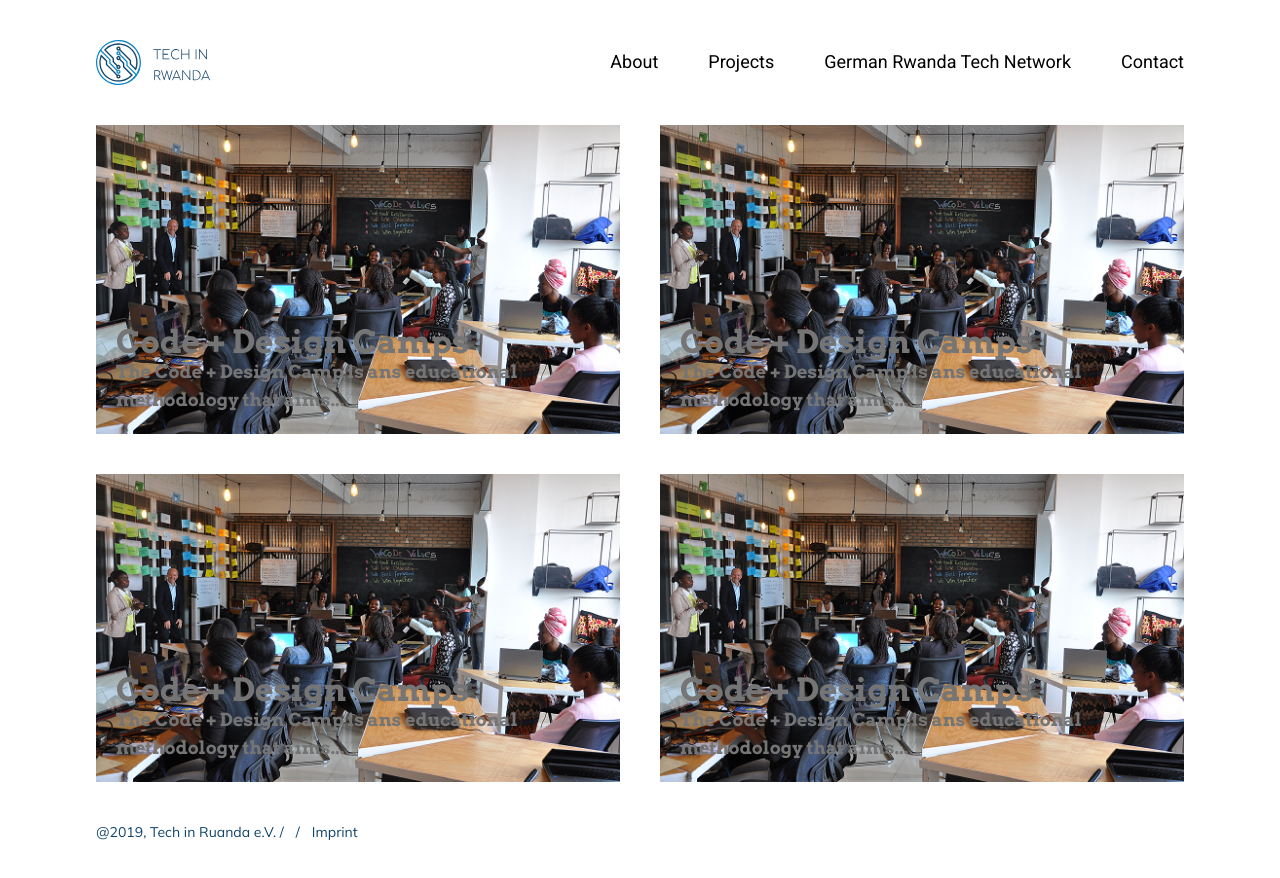
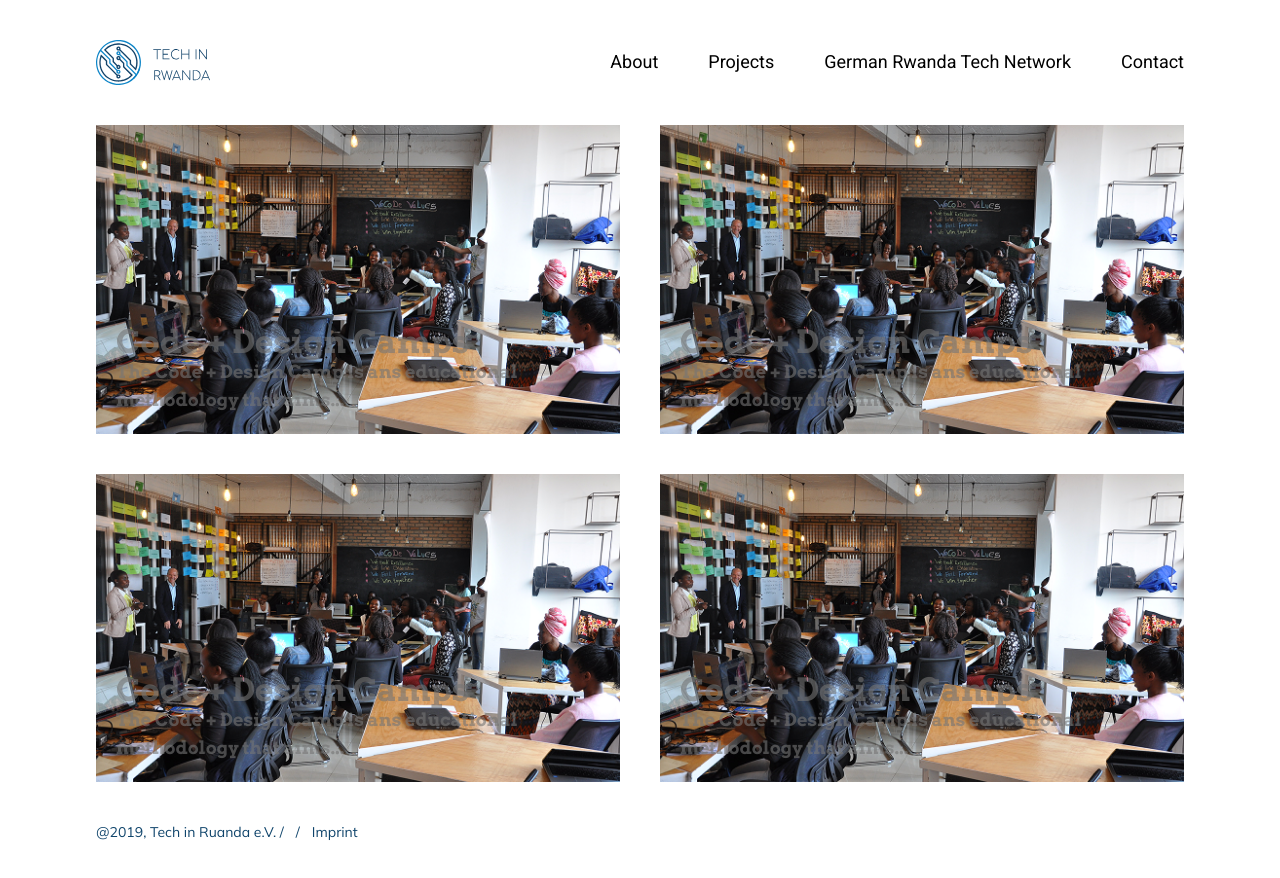
Before and after one commit to kb21-rw/tech-in-rwda-frontend, a Next.js app: page /projects in a window 1280 px wide. Shown: the top 878 px of the page. Built offline with nearby package versions, Linux system fonts and the light colour scheme.

Commit message:
refactor: image card component

```diff
--- a/src/components/ImageCardGrid/Card.tsx
+++ b/src/components/ImageCardGrid/Card.tsx
@@ -19,7 +19,7 @@
             className=" w-full h-full object-cover"
           />
           <div className="absolute inset-0 bg-secondary opacity-0 group-hover:opacity-80 transition" />
-          <div className="font-arvo text-primary font-bold absolute bottom-0 left-0 z-10 p-5 group-hover:text-white">
+          <div className="font-arvo text-primary font-bold absolute bottom-0 left-0 z-10 p-5 group-hover:text-white opacity-60">
             <h4 className="text-2xl lg:text-3.5xl">{title}</h4>
             <p className="text-sm lg:text-lg">{description}</p>
           </div>
```
